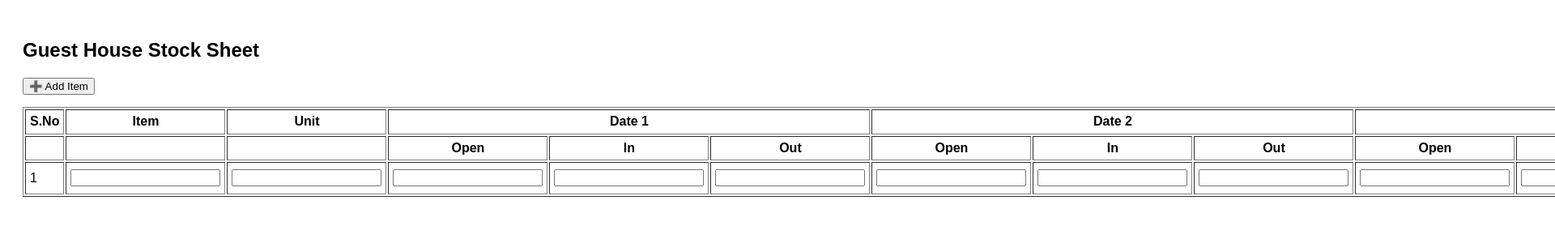
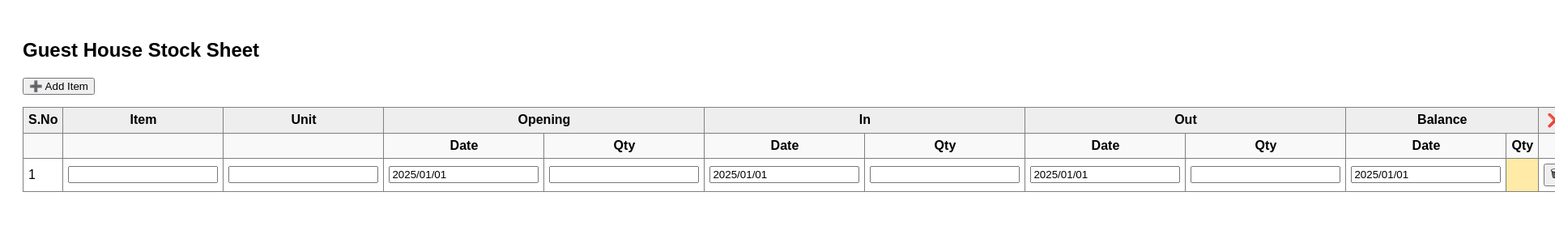
Before and after one commit to sngxworld-cmyk/stock-sheet-GH, a React (Vite) app in the folder frontend/: page / in a window 1280 px wide. Both pictures are taken after a click on the button "Open App". Shown: the top 300 px of the page at 81% size, 1920 px wide, since content can reach past the window. Built offline with nearby package versions, Linux system fonts and the light colour scheme.

Commit message:
Update main.jsx

```diff
--- a/frontend/src/main.jsx
+++ b/frontend/src/main.jsx
@@ -8,23 +8,31 @@ function App() {
     {
       item: "",
       unit: "",
-      d1_open: "",
-      d1_in: "",
-      d1_out: "",
-      d2_open: "",
-      d2_in: "",
-      d2_out: "",
-      d3_open: "",
-      d3_in: "",
-      d3_out: "",
-      d4_open: "",
-      d4_in: "",
-      d4_out: ""
+      openDate: "2025/01/01",
+      openQty: "",
+      inDate: "2025/01/01",
+      inQty: "",
+      outDate: "2025/01/01",
+      outQty: "",
+      balDate: "2025/01/01"
     }
   ]);
 
   const addRow = () => {
-    setRows([...rows, { ...rows[0], item: "", unit: "" }]);
+    setRows([
+      ...rows,
+      {
+        item: "",
+        unit: "",
+        openDate: "2025/01/01",
+        openQty: "",
+        inDate: "2025/01/01",
+        inQty: "",
+        outDate: "2025/01/01",
+        outQty: "",
+        balDate: "2025/01/01"
+      }
+    ]);
   };
 
   const deleteRow = (i) => {
@@ -37,53 +45,60 @@ function App() {
     setRows(copy);
   };
 
-  const closing = (r) => {
-    const totalIn =
-      (+r.d1_in || 0) + (+r.d2_in || 0) + (+r.d3_in || 0) + (+r.d4_in || 0);
-    const totalOut =
-      (+r.d1_out || 0) + (+r.d2_out || 0) + (+r.d3_out || 0) + (+r.d4_out || 0);
-    const opening = +r.d1_open || 0;
-    return opening + totalIn - totalOut;
+  const balanceQty = (r) => {
+    const o = parseFloat(r.openQty) || 0;
+    const i = parseFloat(r.inQty) || 0;
+    const out = parseFloat(r.outQty) || 0;
+
+    if (!r.openQty && !r.inQty && !r.outQty) return "";
+    return o + i - out;
   };
 
   return (
     <div style={{ fontFamily: "Arial", padding: 20 }}>
       {!showApp ? (
-        <div style={{ textAlign: "center", marginTop: 100 }}>
+        <div style={{ textAlign: "center", marginTop: 120 }}>
           <h1>🏨 Guest House Stock Manager</h1>
           <button onClick={() => setShowApp(true)}>Open App</button>
         </div>
       ) : (
         <>
           <h2>Guest House Stock Sheet</h2>
-
           <button onClick={addRow}>➕ Add Item</button>
 
-          <table border="1" cellPadding="5" style={{ marginTop: 15 }}>
+          <table
+            border="1"
+            cellPadding="6"
+            style={{
+              marginTop: 15,
+              borderCollapse: "collapse",
+              width: "100%"
+            }}
+          >
             <thead>
-              <tr>
+              <tr style={{ background: "#eee" }}>
                 <th>S.No</th>
                 <th>Item</th>
                 <th>Unit</th>
-
-                <th colSpan="3">Date 1</th>
-                <th colSpan="3">Date 2</th>
-                <th colSpan="3">Date 3</th>
-                <th colSpan="3">Date 4</th>
-
-                <th>Closing</th>
+                <th colSpan="2">Opening</th>
+                <th colSpan="2">In</th>
+                <th colSpan="2">Out</th>
+                <th colSpan="2">Balance</th>
                 <th>❌</th>
               </tr>
-              <tr>
-                <th></th><th></th><th></th>
-                {Array(4).fill(0).map((_, i) => (
-                  <React.Fragment key={i}>
-                    <th>Open</th>
-                    <th>In</th>
-                    <th>Out</th>
-                  </React.Fragment>
-                ))}
-                <th></th><th></th>
+              <tr style={{ background: "#f9f9f9" }}>
+                <th></th>
+                <th></th>
+                <th></th>
+                <th>Date</th>
+                <th>Qty</th>
+                <th>Date</th>
+                <th>Qty</th>
+                <th>Date</th>
+                <th>Qty</th>
+                <th>Date</th>
+                <th>Qty</th>
+                <th></th>
               </tr>
             </thead>
 
@@ -91,23 +106,74 @@ function App() {
               {rows.map((r, i) => (
                 <tr key={i}>
                   <td>{i + 1}</td>
+
                   <td>
-                    <input value={r.item} onChange={e => update(i, "item", e.target.value)} />
+                    <input
+                      value={r.item}
+                      onChange={(e) => update(i, "item", e.target.value)}
+                    />
+                  </td>
+
+                  <td>
+                    <input
+                      value={r.unit}
+                      onChange={(e) => update(i, "unit", e.target.value)}
+                    />
+                  </td>
+
+                  <td>
+                    <input
+                      value={r.openDate}
+                      onChange={(e) => update(i, "openDate", e.target.value)}
+                    />
                   </td>
                   <td>
-                    <input value={r.unit} onChange={e => update(i, "unit", e.target.value)} />
+                    <input
+                      value={r.openQty}
+                      onChange={(e) => update(i, "openQty", e.target.value)}
+                    />
                   </td>
 
-                  {["d1", "d2", "d3", "d4"].map(d => (
-                    <React.Fragment key={d}>
-                      <td><input onChange={e => update(i, `${d}_open`, e.target.value)} /></td>
-                      <td><input onChange={e => update(i, `${d}_in`, e.target.value)} /></td>
-                      <td><input onChange={e => update(i, `${d}_out`, e.target.value)} /></td>
-                    </React.Fragment>
-                  ))}
+                  <td>
+                    <input
+                      value={r.inDate}
+                      onChange={(e) => update(i, "inDate", e.target.value)}
+                    />
+                  </td>
+                  <td>
+                    <input
+                      value={r.inQty}
+                      onChange={(e) => update(i, "inQty", e.target.value)}
+                    />
+                  </td>
 
-                  <td style={{ background: "#ffeaa7", fontWeight: "bold" }}>
-                    {closing(r)}
+                  <td>
+                    <input
+                      value={r.outDate}
+                      onChange={(e) => update(i, "outDate", e.target.value)}
+                    />
+                  </td>
+                  <td>
+                    <input
+                      value={r.outQty}
+                      onChange={(e) => update(i, "outQty", e.target.value)}
+                    />
+                  </td>
+
+                  <td>
+                    <input
+                      value={r.balDate}
+                      onChange={(e) => update(i, "balDate", e.target.value)}
+                    />
+                  </td>
+                  <td
+                    style={{
+                      background: "#ffeaa7",
+                      fontWeight: "bold",
+                      textAlign: "center"
+                    }}
+                  >
+                    {balanceQty(r)}
                   </td>
 
                   <td>
```
